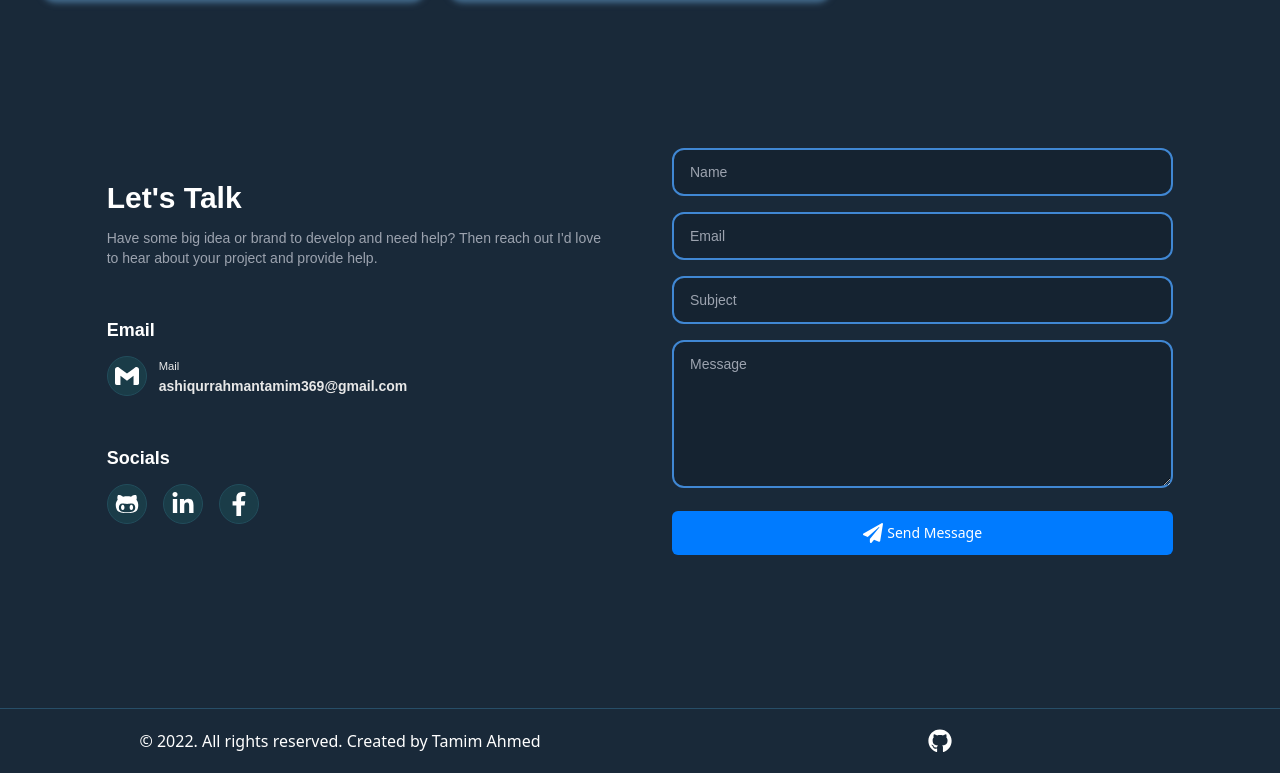
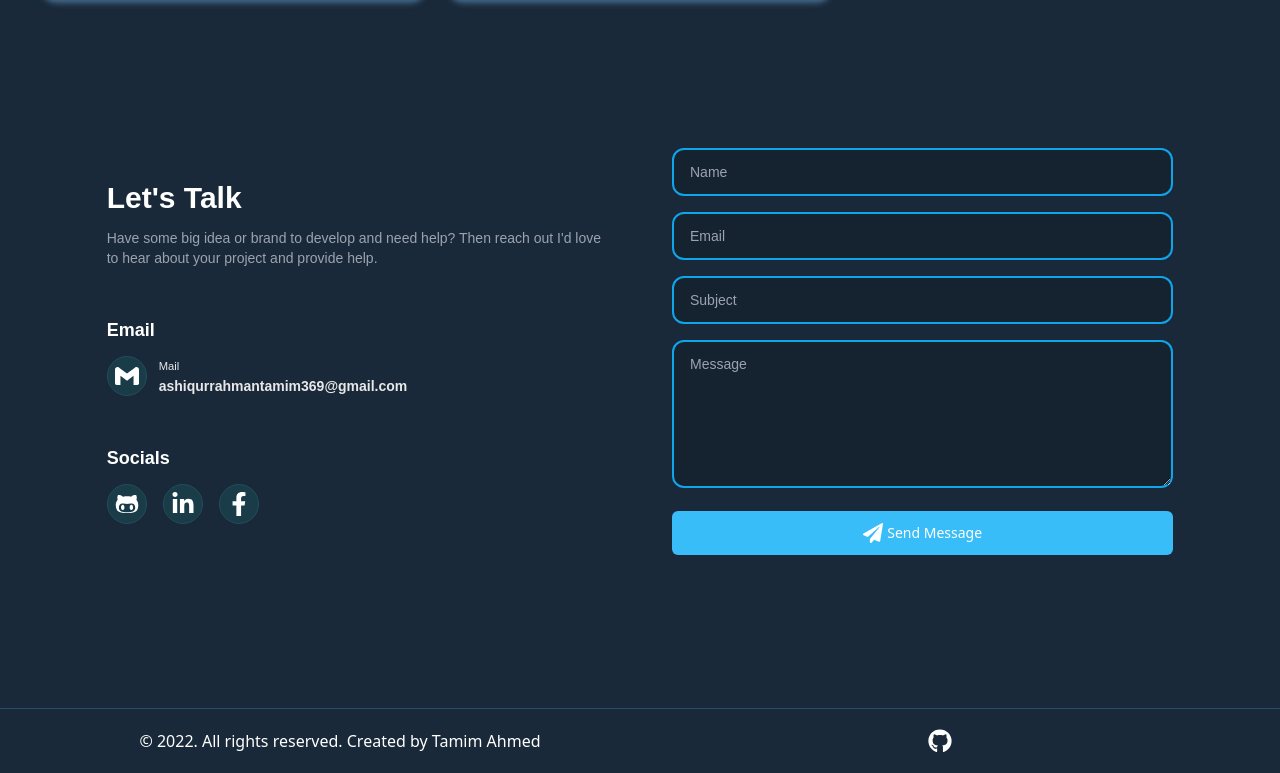
Before and after one commit to Tamim-369/Portfolio, a React (Vite) app: page / in a window 1280 px wide. Shown: the part 2068-2841 px from the top of the page. Built offline with nearby package versions, Linux system fonts and the light colour scheme.

Commit message:
fixing animation issues

```diff
--- a/src/components/Contact.jsx
+++ b/src/components/Contact.jsx
@@ -115,27 +115,27 @@ const Contact = ({ activeLink, setActiveLink }) => {
           <input
             type="text"
             placeholder="Name"
-            className="w-full rounded-xl py-3 px-4 bg-[#152331] border-2 border-[#4087d3]  text-white text-sm focus:outline-none"
+            className="w-full rounded-xl py-3 px-4 bg-[#152331] border-2 border-sky-500  text-white text-sm focus:outline-none"
           />
           <input
             type="email"
             placeholder="Email"
-            className="w-full rounded-xl py-3 px-4 bg-[#152331] border-2 border-[#4087d3]  text-white text-sm focus:outline-none"
+            className="w-full rounded-xl py-3 px-4 bg-[#152331] border-2 border-sky-500  text-white text-sm focus:outline-none"
           />
           <input
             type="text"
             placeholder="Subject"
-            className="w-full rounded-xl py-3 px-4 bg-[#152331] border-2 border-[#4087d3]  text-white text-sm focus:outline-none"
+            className="w-full rounded-xl py-3 px-4 bg-[#152331] border-2 border-sky-500  text-white text-sm focus:outline-none"
           />
           <textarea
             placeholder="Message"
             rows={6}
-            className="w-full rounded-xl py-3 px-4 bg-[#152331] border-2 border-[#4087d3]  text-white text-sm focus:outline-none"
+            className="w-full rounded-xl py-3 px-4 bg-[#152331] border-2 border-sky-500  text-white text-sm focus:outline-none"
             defaultValue={""}
           />
           <button
             type="button"
-            className="text-white bg-[#007bff] flex justify-center items-center gap-1  font-medium font-sans rounded-md text-sm px-4 py-3 w-full"
+            className="text-white bg-sky-400 flex justify-center items-center gap-1  font-medium font-sans rounded-md text-sm px-4 py-3 w-full"
           >
             <span className="flex text-xl justify-center items-center">
               <FaPaperPlane />
```
